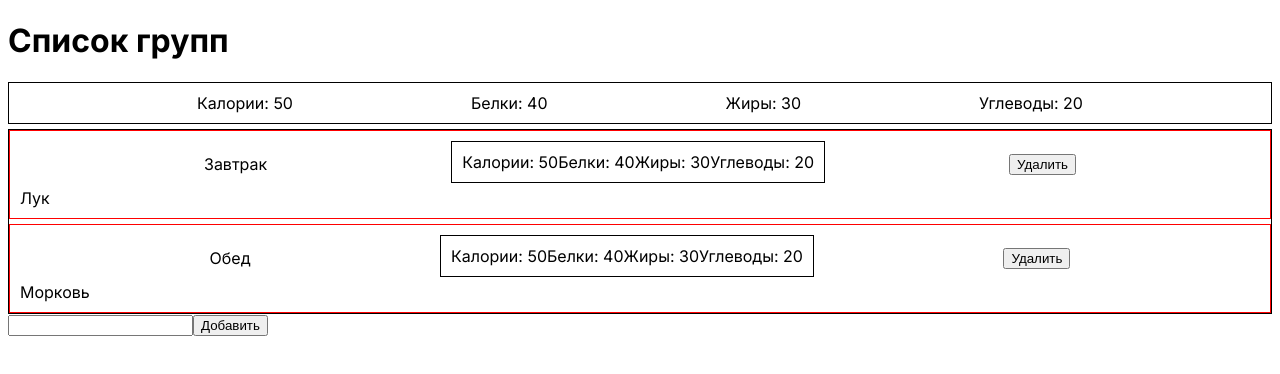
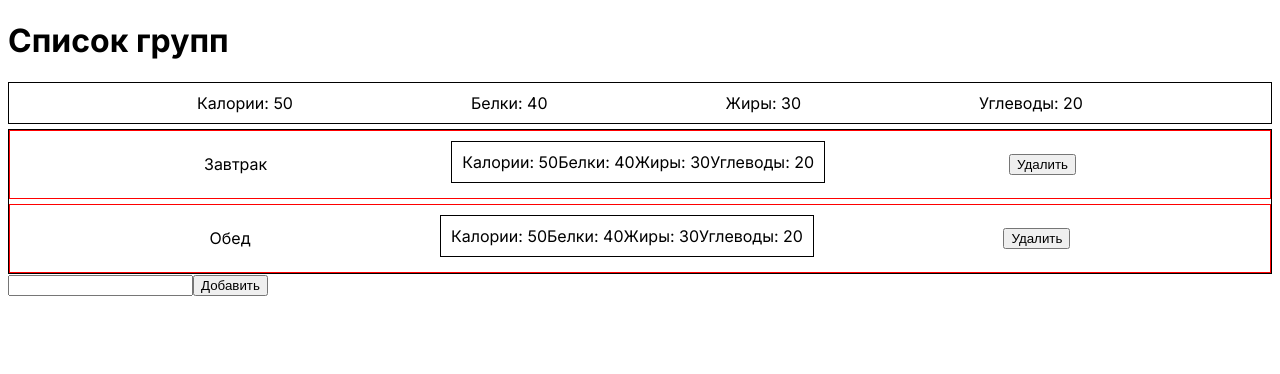
Before and after one commit to demons/fatburger, a Next.js app: page / in a window 1280 px wide. Shown: the top 374 px of the page. Built offline with nearby package versions, Linux system fonts and the light colour scheme.

Commit message:
Добавит products

```diff
--- a/app/store.js
+++ b/app/store.js
@@ -20,7 +20,14 @@ export const useGroups = create((set, get) => ({
 
 export const useItems = create((set, get) => ({
   items: [
-    { id: 1, groupId: 1, title: "Лук" },
-    { id: 2, groupId: 2, title: "Морковь" },
+    { id: 1, groupId: 1, productId: 1 },
+    { id: 2, groupId: 2, productId: 2 },
   ],
 }));
+
+export const useProducts = create((set, get) => ({
+  products: [
+    { id: 1, productTemplateId: 1, count: 50 },
+    { id: 2, productTemplateId: 2, count: 20 },
+  ],
+}));
```
